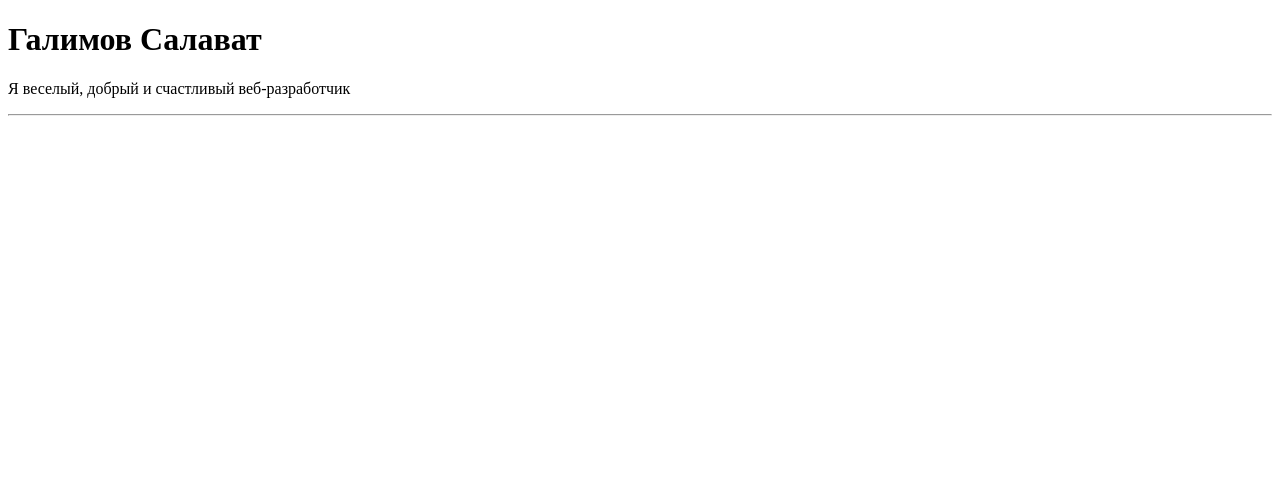
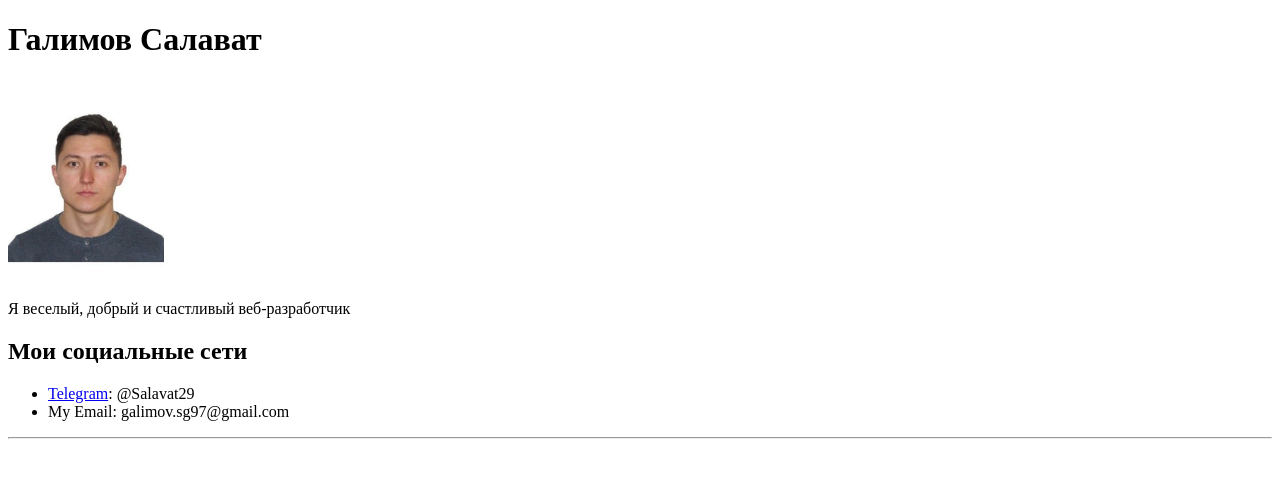
Before and after one commit to Salavat-29/CV_HTML, a plain HTML site: page index.html in a window 1280 px wide. Drawn offline with Linux system fonts and the light colour scheme.

Commit message:
Add photo and social networks

```diff
--- a/index.html
+++ b/index.html
@@ -6,7 +6,13 @@
 </head>
 <body>
     <h1>Галимов Салават</h1>
+    <img src=picture.jpeg height="200" alt="photo of me">
     <p>Я веселый, добрый и счастливый веб-разработчик</p>
+    <h2>Мои социальные сети</h2>
+    <ul>
+        <li> <a href=https://t.me/salavat29 target="_blank">Telegram</a>: @Salavat29</li>
+        <li> My Email: galimov.sg97@gmail.com</li>
+    </ul>
     <hr>
 </body>
 </html>
```
Also changed, not shown: picture.jpeg (added).
